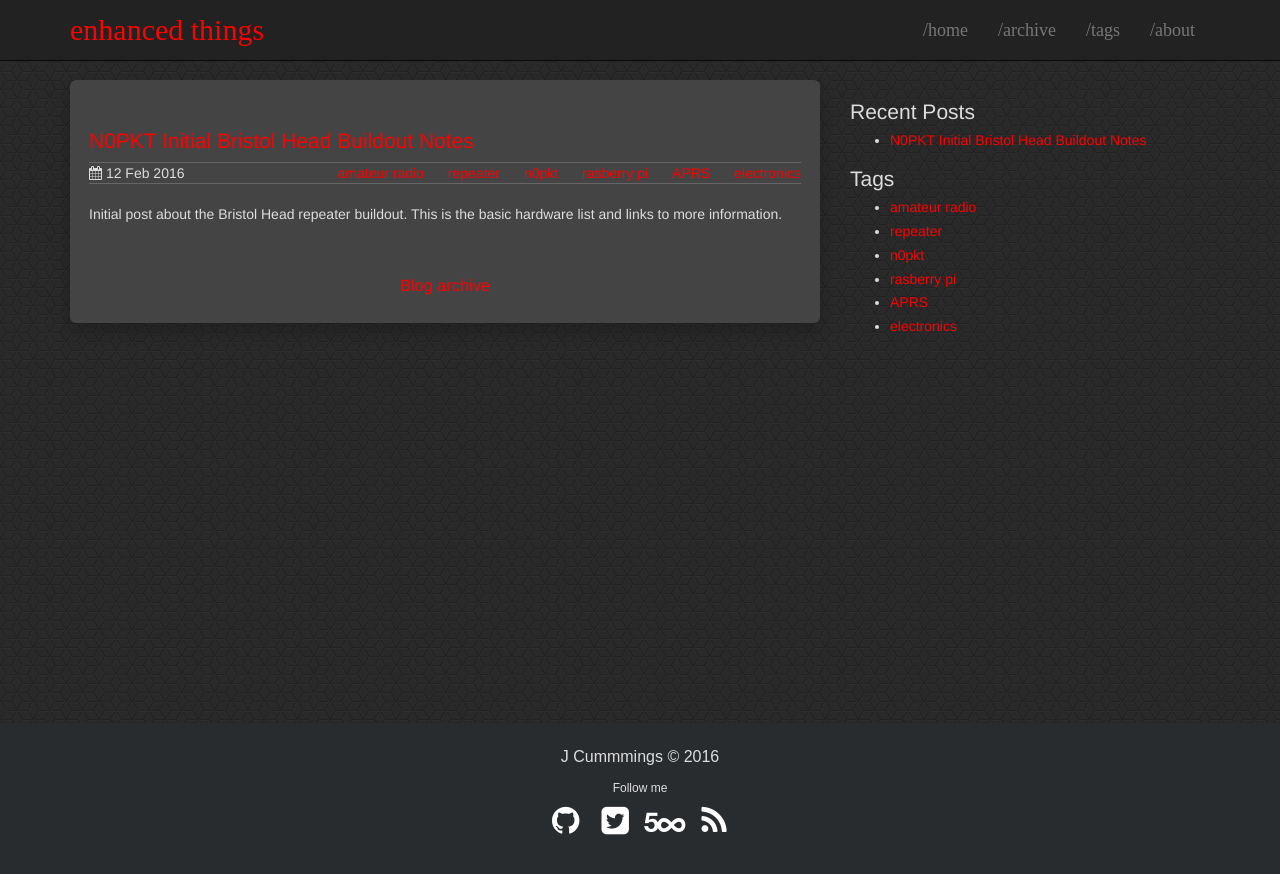
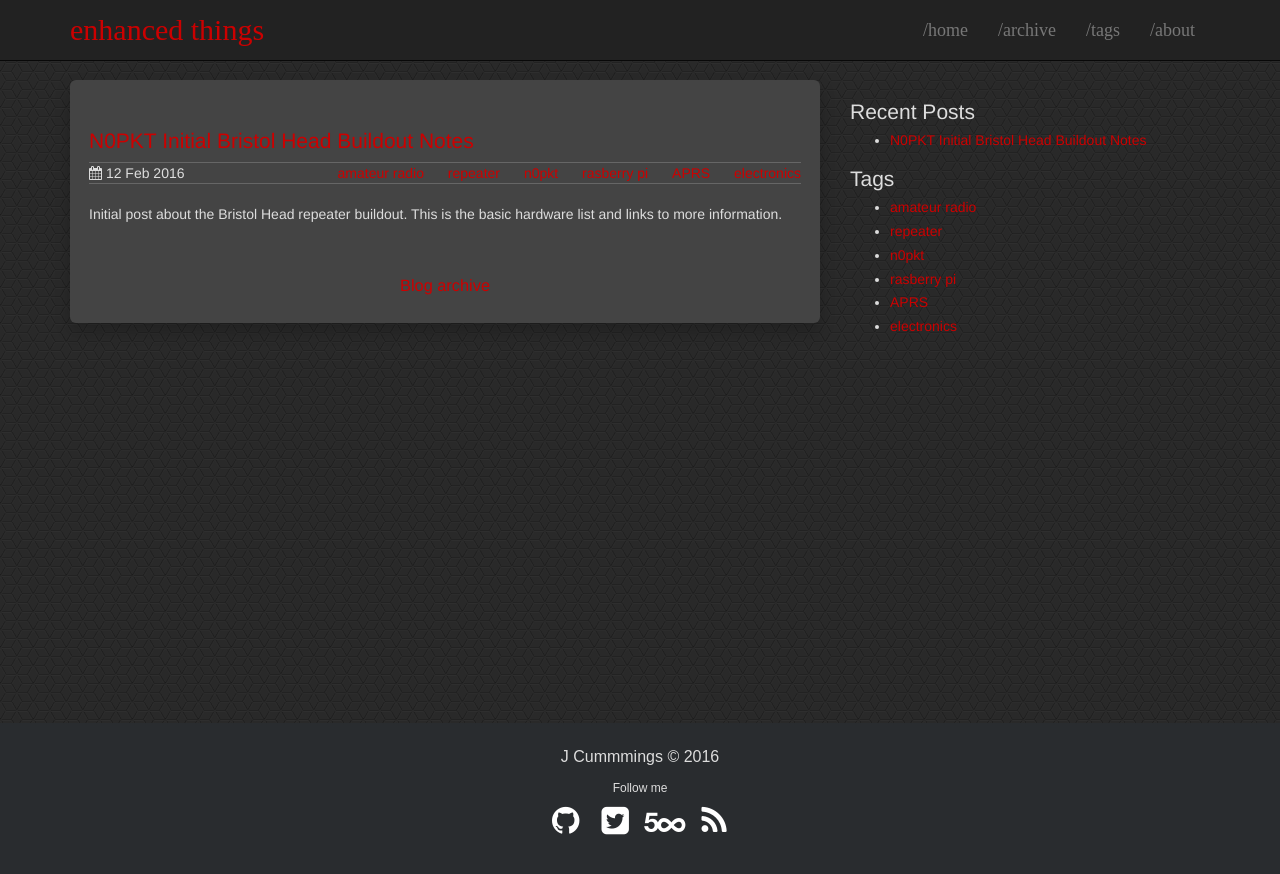
Before and after one commit to enhanced/enhanced.github.io, a Jekyll site: the page built from index.html, in a window 1280 px wide. Shown: the top 874 px of the page. Built offline with Jekyll 4.4.1, drawn with Linux system fonts in a browser that asks for light colours.

Commit message:
Formatting

```diff
--- a/css/theme.scss
+++ b/css/theme.scss
@@ -98,10 +98,10 @@ blockquote {
 //                    Links 3CA2A2
 //********************************************************
 a {
-  color: #FF0000;
+  color: #CC0000;
 }
 a:hover {
-  color: #FF0000;
+  color: #CC0000;
   border-bottom: 1px solid transparent;
 }
 
@@ -121,7 +121,7 @@ ul.social-media {
     display: inline-block;
     color: white;
     &:hover {
-      color: #FF0000;
+      color: #CC0000;
     }
   }
 }
@@ -202,7 +202,7 @@ nav .navbar-toggle {
 }
 .navbar-brand {
   font-size: 30px;
-  color: #FF0000 !important;
+  color: #CC0000 !important;
 }
 nav.navbar.shrink {
   min-height: 25px;
```
Also changed, not shown: 6 other files.
